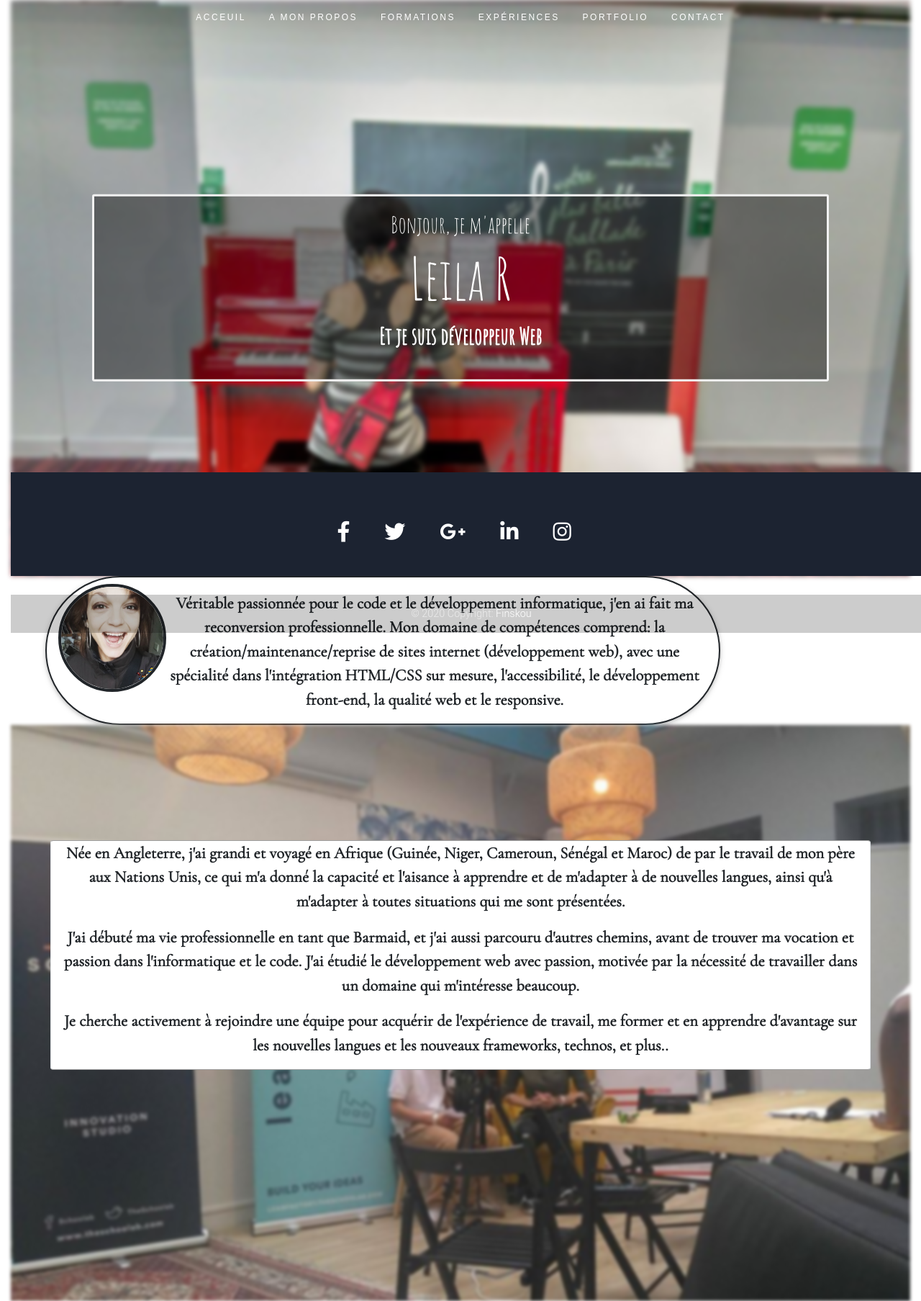
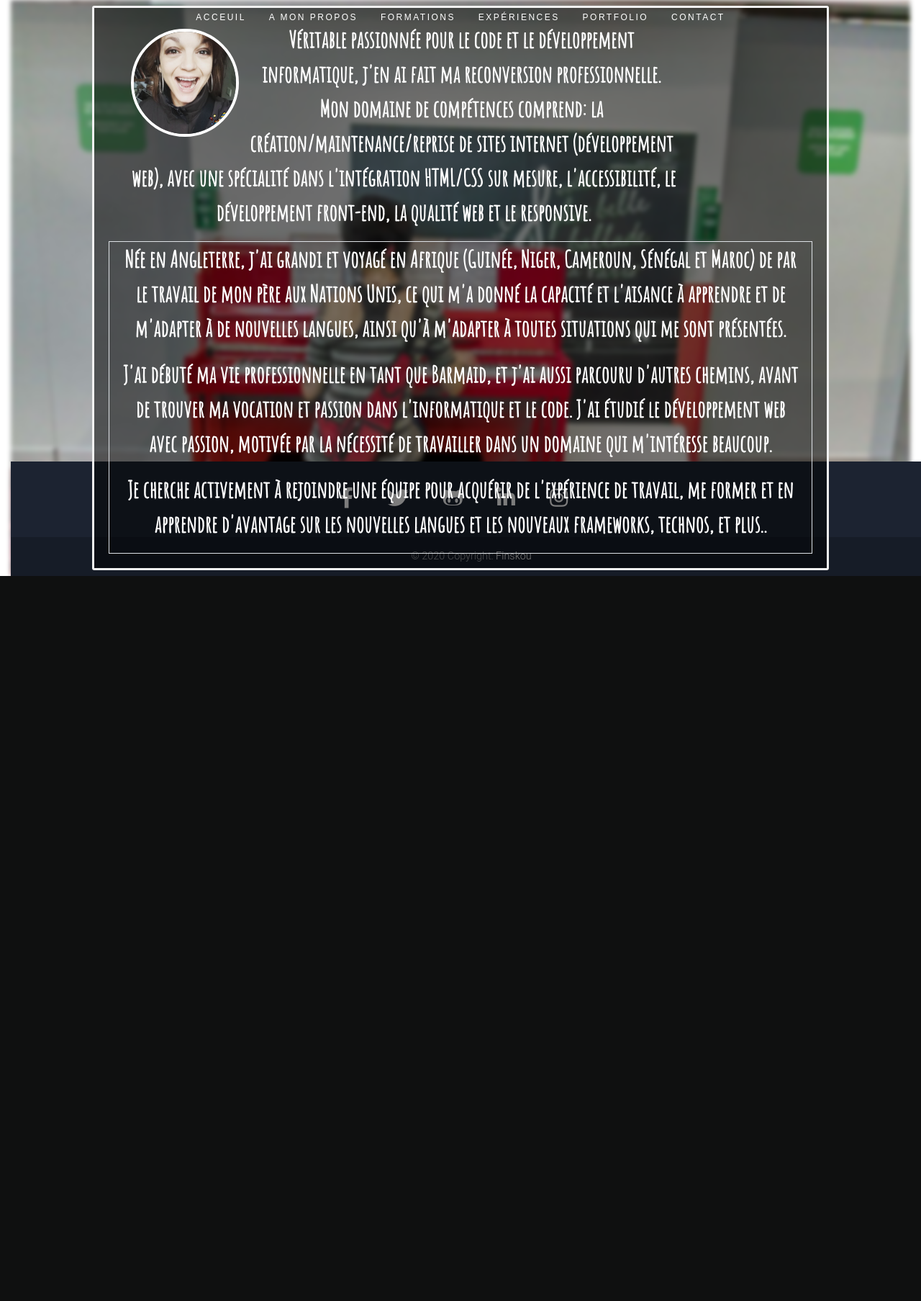
Before and after one commit to Finskou/cvfr, a Symfony app: template templates/page/apropos.html.twig in a window 1280 px wide. Shown: the whole page at 72% size. After the commit the page ends 800 px from the top, so only its background shows below. Run offline with Twig, Linux system fonts and the light colour scheme; the template is opened without the code that fills it, so the values that code supplies are empty; some libraries are stand-ins or nearby versions.

Commit message:
small update on about section

```diff
--- a/public/css/style.css
+++ b/public/css/style.css
@@ -56,7 +56,7 @@ height: 100%;
 
 .bg-text {
   background-color: rgb(0,0,0); /* Fallback color */
-  background-color: rgba(0,0,0, 0.4); /* Black w/opacity/see-through */
+  background-color: rgba(0, 0, 0, 0.514); /* Black w/opacity/see-through */
   color: white;
   font-weight: bold;
   border: 3px solid #f1f1f1;
@@ -71,6 +71,7 @@ height: 100%;
   text-align: center;
   font-family: 'Amatic SC' ;
   font-size: 2em;
+  overflow:auto;
 }
 
 /* primary navigation
@@ -84,7 +85,6 @@ height: 100%;
 }
 
 /* nav-wrap */
-
 #nav-wrap {
   font: 12px 'opensans-bold', sans-serif;
   width: 100%;
@@ -148,9 +148,23 @@ ul#nav li.current a {
 
 
 /*************************About Section****************************/
-.about {
-  font-family: 'Cormorant Garamond' ;
-  font-size:1.4rem;
-  font-weight:bold;
-  border-left: 1px;
+
+
+.bg-about {
+  background-color: rgb(0,0,0); /* Fallback color */
+  background-color: rgba(0, 0, 0, 0.514); /* Black w/opacity/see-through */
+  color: white;
+  font-weight: bold;
+  border: 3px solid #f1f1f1;
+  border-radius:3px;
+  position: absolute;
+  top: 50%;
+  left: 50%;
+  transform: translate(-50%, -50%);
+  z-index: 2;
+  width: 80%;
+  padding: 20px;
+  text-align: center;
+  font-family: 'Oxanium' ;
+  overflow:auto;
 }
--- a/templates/base.html.twig
+++ b/templates/base.html.twig
@@ -2,10 +2,10 @@
 <html>
     <head>
         <meta charset="UTF-8">
-        <title>{% block title %}Welcome!{% endblock %}</title>
+        <title>{% block title %}Leila Rhazaoui{% endblock %}</title>
         {% block stylesheets %}
         <link rel="stylesheet" href="https://use.fontawesome.com/releases/v5.8.2/css/all.css">
-        <link href="https://fonts.googleapis.com/css?family=Amatic+SC|Cormorant+Garamond&display=swap" rel="stylesheet">
+        <link href="https://fonts.googleapis.com/css?family=Amatic+SC|Oxanium|Cormorant+Garamond&display=swap" rel="stylesheet">
         <link href="css/bootstrap.min.css" rel="stylesheet">
         <link href="css/mdb.min.css" rel="stylesheet">
         <link href="css/style.css" rel="stylesheet">
@@ -13,10 +13,6 @@
     </head>
     <body class="container-fluid">
         <nav id="nav-wrap">
-{#
-               <a className="mobile-btn" href="#nav-wrap" title="Show navigation">Show navigation</a>
-               <a className="mobile-btn" href="#home" title="Hide navigation">Hide navigation</a> #}
-
                <ul id="nav" className="nav">
                   <li className="current"><a href="{{ path('page') }}">Acceuil</a></li>
                   <li><a href="{{ path('about') }}">A mon propos</a></li>
@@ -25,23 +21,17 @@
                   <li><a href="#portfolio">Portfolio</a></li>
                   <li><a href="{{ path('contact') }}">Contact</a></li>
                </ul>
-
             </nav>
 
         <div class="bg-image"></div>
 
-        <div class="bg-text">
-            <h2>Bonjour, je m'appelle</h2>
-            <h1 style="font-size:80px">Leila R</h1>
-            <p>Et je suis développeur Web</p>
-        </div>
         {% block body %}
         {% endblock %}
 
-        <footer class=" position-fixed page-footer font-small mdb-color darken-4 w-100" style="height:18%">
+        <footer class="position-fixed page-footer font-small mdb-color darken-4 w-100">
         <div class="container">
             <div class="row">
-            <div class="col-md-12 py-5">
+            <div class="col-md-12 py-3">
                 <div class="mb-5 flex-center">
 
                 <a class="fb-ic" href="https://www.facebook.com/Finskou/">
@@ -52,8 +42,8 @@
                     <i class="fab fa-twitter fa-lg white-text mr-md-5 mr-3 fa-2x"> </i>
                 </a>
 
-                <a class="gplus-ic">
-                    <i class="fab fa-google-plus-g fa-lg white-text mr-md-5 mr-3 fa-2x"> </i>
+                <a class="git-ic" href="https://github.com/Finskou">
+                    <i class="fab fa-github-alt fa-lg white-text mr-md-5 mr-3 fa-2x"></i>
                 </a>
 
                 <a class="li-ic" href="https://www.linkedin.com/in/leila-rhazaoui/">
--- a/templates/page/apropos.html.twig
+++ b/templates/page/apropos.html.twig
@@ -1,34 +1,20 @@
 {% extends 'base.html.twig' %}
 
 {% block body %}
-
-
-<section class="text-center d-flex ml-5 w-75" >
-<div class="card rounded-pill" style="border:2px solid">
-  <div>
+<section class="text-center" >
+<div class="bg-text">
+  <div class="col-md-12">
     <img src="img/happy.jpg" class="profile-pic ml-3" alt="profile picture">
-  </div>
-  <div class="container" style="margin-top:-150px; margin-left:150px">
-    <div class="row">
-      <div class="col-md-10">
-        <p class="about">Véritable passionnée pour le code et le développement informatique, j'en ai fait ma reconversion professionnelle. Mon domaine de compétences comprend: la création/maintenance/reprise de sites internet (développement web), avec une spécialité dans l'intégration HTML/CSS sur mesure, l'accessibilité, le développement front-end, la qualité web et le responsive.</p>
+        <div>
+          <div class="col-md-10">
+            <p>Véritable passionnée pour le code et le développement informatique, j'en ai fait ma reconversion professionnelle. Mon domaine de compétences comprend: la création/maintenance/reprise de sites internet (développement web), avec une spécialité dans l'intégration HTML/CSS sur mesure, l'accessibilité, le développement front-end, la qualité web et le responsive.</p>
+          </div>
       </div>
     </div>
-    </div>
-  </div>
-</section>
-
-
-<div class="bg-image-about">
-</div>
-
-<main class="text-center" style="margin-top:-80vh;">
-  <div class="container about card border-right border-left">
-    <div class="row">
+    <div class="border">
+    <div>
       <div class="col-md-12">
         <p> Née en Angleterre, j'ai grandi et voyagé en Afrique (Guinée, Niger, Cameroun, Sénégal et Maroc) de par le travail de mon père aux Nations Unis, ce qui m'a donné la capacité et l'aisance à apprendre et de m'adapter à de nouvelles langues, ainsi qu'à m'adapter à toutes situations qui me sont présentées. </p>
-
-         <div class="line"></div>
 
         <p> J'ai débuté ma vie professionnelle en tant que Barmaid, et j'ai aussi parcouru d'autres chemins, avant de trouver ma vocation et passion dans l'informatique et le code. J'ai étudié le développement web avec passion, motivée par la nécessité de travailler dans un domaine qui m'intéresse beaucoup. </p>
 
@@ -37,5 +23,6 @@
       </div>
     </div>
   </div>
-</main>
+  </div>
+</section>
 {% endblock %}
--- a/templates/page/index.html.twig
+++ b/templates/page/index.html.twig
@@ -2,6 +2,10 @@
 
 {% block body %}
 
-
+  <div class="bg-text">
+      <h2>Bonjour, je m'appelle</h2>
+      <h1 style="font-size:80px">Leila R</h1>
+      <p>Et je suis développeur Web</p>
+  </div>
 
 {% endblock %}
```
